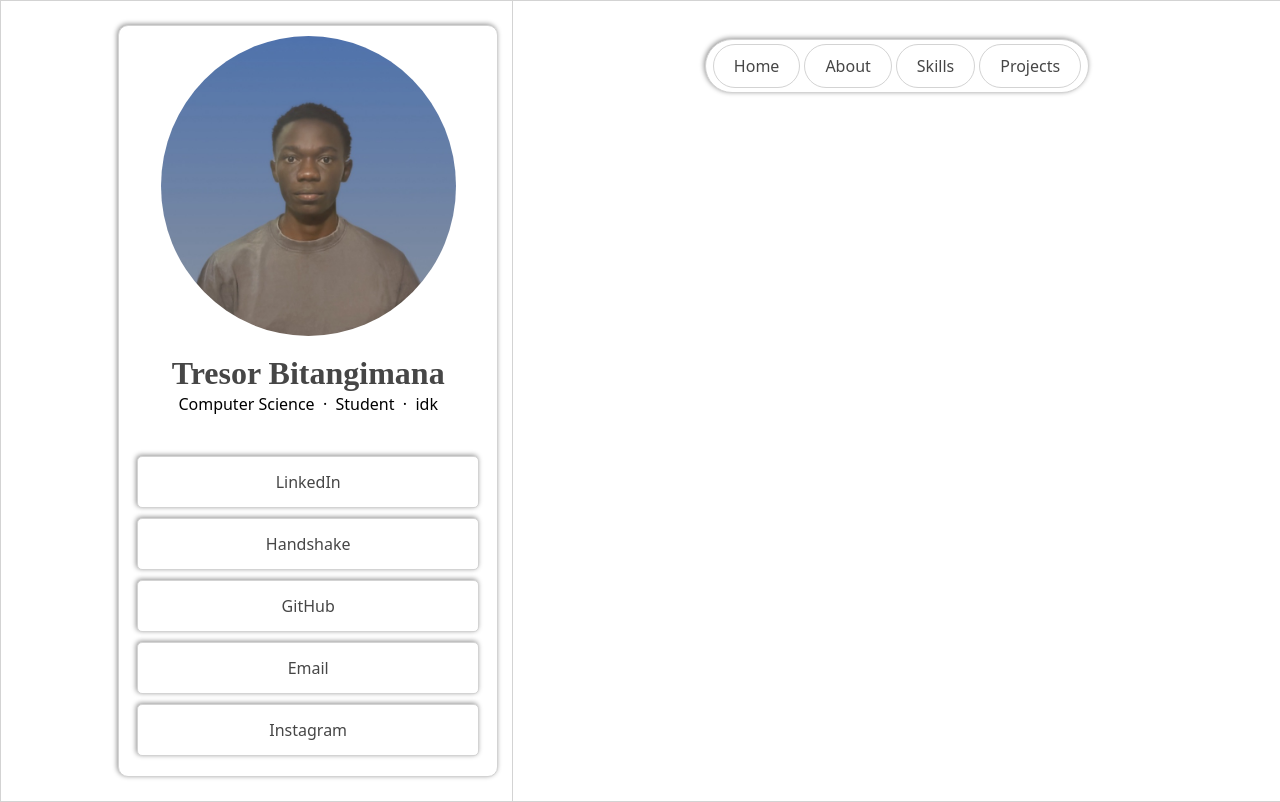
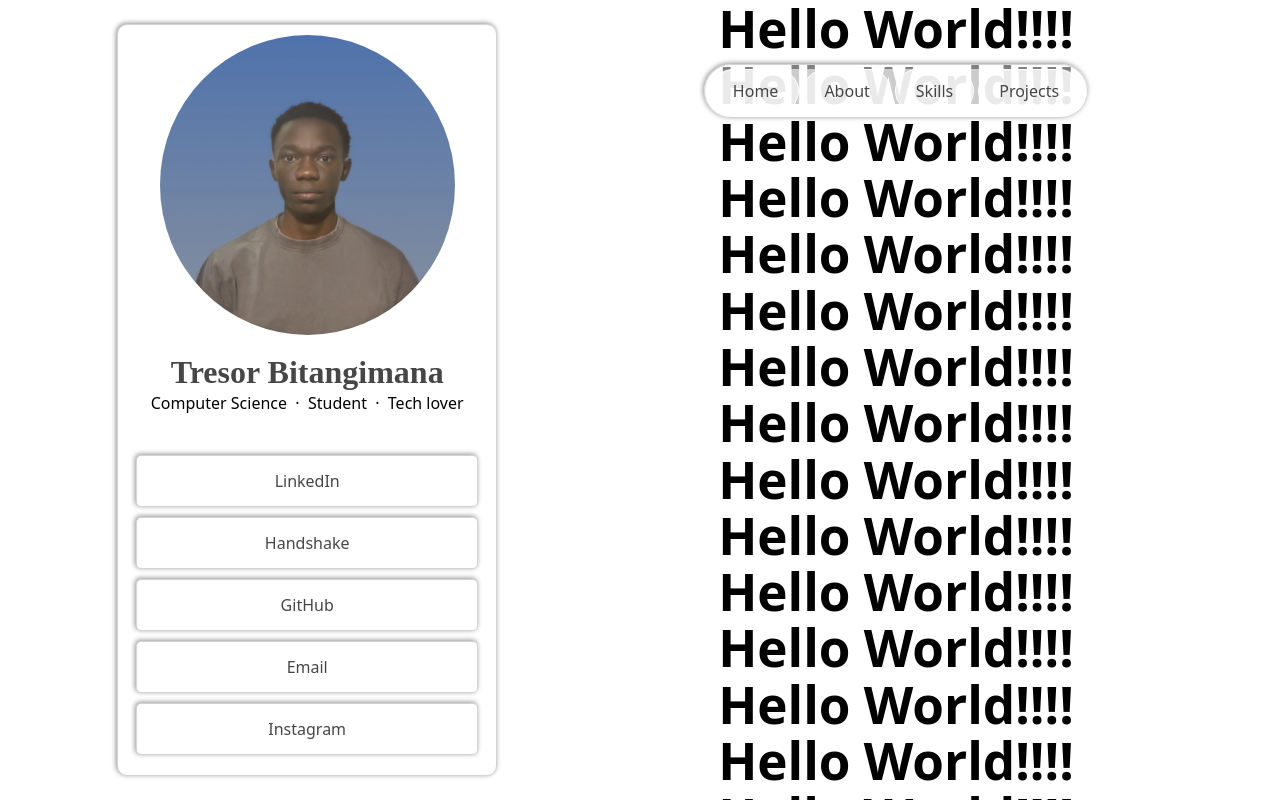
Before and after one commit to TresorBitangimana/Portfolio101, a React (Vite) app in the folder Portfolio2/: page / in a window 1280 px wide. Built offline with nearby package versions, Linux system fonts and the light colour scheme.

Commit message:
added hover effects

```diff
--- a/Portfolio2/src/About.jsx
+++ b/Portfolio2/src/About.jsx
@@ -3,7 +3,47 @@ import "./About.css"
 
 function About(){
     return(
-        <></>
+        <div className="about" id="about">
+            <h1>Hello World!!!!</h1>
+            <h1>Hello World!!!!</h1>
+            <h1>Hello World!!!!</h1>
+            <h1>Hello World!!!!</h1>
+            <h1>Hello World!!!!</h1>
+            <h1>Hello World!!!!</h1>
+            <h1>Hello World!!!!</h1>
+            <h1>Hello World!!!!</h1>
+            <h1>Hello World!!!!</h1>
+            <h1>Hello World!!!!</h1>
+            <h1>Hello World!!!!</h1>
+            <h1>Hello World!!!!</h1>
+            <h1>Hello World!!!!</h1>
+            <h1>Hello World!!!!</h1>
+            <h1>Hello World!!!!</h1>
+            <h1>Hello World!!!!</h1>
+            <h1>Hello World!!!!</h1>
+            <h1>Hello World!!!!</h1>
+            <h1>Hello World!!!!</h1>
+            <h1>Hello World!!!!</h1>
+            <h1>Hello World!!!!</h1>
+            <h1>Hello World!!!!</h1>
+            <h1>Hello World!!!!</h1>
+            <h1>Hello World!!!!</h1>
+            <h1>Hello World!!!!</h1>
+            <h1>Hello World!!!!</h1>
+            <h1>Hello World!!!!</h1>
+            <h1>Hello World!!!!</h1>
+            <h1>Hello World!!!!</h1>
+            <h1>Hello World!!!!</h1>
+            <h1>Hello World!!!!</h1>
+            <h1>Hello World!!!!</h1>
+            <h1>Hello World!!!!</h1>
+            <h1>Hello World!!!!</h1>
+            <h1>Hello World!!!!</h1>
+            <h1>Hello World!!!!</h1>
+            <h1>Hello World!!!!</h1>
+            <h1>Hello World!!!!</h1>
+
+        </div>
     );
 }
 
--- a/Portfolio2/src/App.css
+++ b/Portfolio2/src/App.css
@@ -9,6 +9,8 @@
   --border-color: rgb(211, 211, 211);
   --text-color: rgb(70, 70, 70);
   --border-shadow: -1px -1px 5px rgb(147, 147, 147);
+  --white-blurr-background-v1: rgba(255, 255, 255, 0.5);
+  --white-blurr-background: rgba(255, 255, 255, 0.6);
   scroll-behavior: smooth;
   scrollbar-width: none;
 
@@ -18,7 +20,6 @@
 .app-container{
   height: 100vh;
   width: 100vw;
-  background-color: red;
   display: grid;
   grid-template-columns: repeat(2, 1fr);
   grid-template-columns: 40% 60%;
@@ -27,7 +28,7 @@
 .profile-container{
   height: 100%;
   width: 100%;
-  border: 1px solid var(--border-color);
+  /* border: 1px solid var(--border-color); */
   display: flex;
   align-items: center;
   justify-content: center;
@@ -36,7 +37,8 @@
 .content-container{
   height: 100%;
   width: 100%;
-  border: 1px solid var(--border-color);
+  /* border: 1px solid var(--border-color); */
   display: flex;
   justify-content: center;
+  overflow-y: scroll;
 }
--- a/Portfolio2/src/Nav.css
+++ b/Portfolio2/src/Nav.css
@@ -8,12 +8,13 @@
     border: 1px solid var(--border-color);
     box-shadow: var(--border-shadow);
     border-radius: 50px;
-    position: sticky;
+    position: absolute;
     margin-top: 5%;
     display: flex;
     align-items: center;
     justify-content: center;
-
+    user-select: none;
+    background: var(--white-blurr-background-v1);
 }
 
 .nav ul{
@@ -21,18 +22,29 @@
     display: flex;
     justify-content: space-between;
     width: 100%;
+    background-color: var(--white-blurr-background);
 }
 
 .nav ul li{
     list-style: none ;
     float: left;
-    border: 1px solid var(--border-color);
+    border: 1px solid white;
     padding: 9px 20px;
     border-radius: 50px;
     margin-left: 2px;
     margin-right: 2px;
+    transition: .5s;
+    background-color: var(--white-blurr-background);
+}
+.nav ul li:hover{
+    border-color: var(--border-color);
+    cursor: pointer;
+}
+.nav ul li:active{
+    border-color: black;
 }
 
 .nav ul li a{
     color: var(--text-color);
+    background-color: rgba(255, 255, 255, 0);
 }
--- a/Portfolio2/src/Profile.css
+++ b/Portfolio2/src/Profile.css
@@ -33,6 +33,7 @@
     font-family: 'Lucida Handwriting';
     color: var(--text-color);
     font-size: 2em;
+    text-align: center;
 }
 .my-info-about{
     text-align: center;
@@ -57,6 +58,12 @@
     display: flex;
     align-items: center;
     justify-content: center;
+    transition: .5s;
+    user-select: none;
+}
+.contact:hover{
+    cursor: pointer;
+    border-color: rgb(108, 108, 108);
 }
 
 .contact a{
--- a/Portfolio2/src/Profile.jsx
+++ b/Portfolio2/src/Profile.jsx
@@ -8,7 +8,7 @@ function Profile(){
             <img src={myImage} alt="profile picture" className="profile-picture" id="profile-picture"/>
             <div className="my-info" id="my-info">
                 <h1 className="name" id="name">Tresor Bitangimana</h1>
-                <p className="my-info-about" id="my-info-about">Computer Science &nbsp;·&nbsp;  Student &nbsp;·&nbsp;  idk</p>
+                <p className="my-info-about" id="my-info-about">Computer Science &nbsp;·&nbsp;  Student &nbsp;·&nbsp;  Tech lover</p>
             </div>
             <div className="contacts" id="contacts">
                 <div className="contact" id="linkedin-contact">
```
